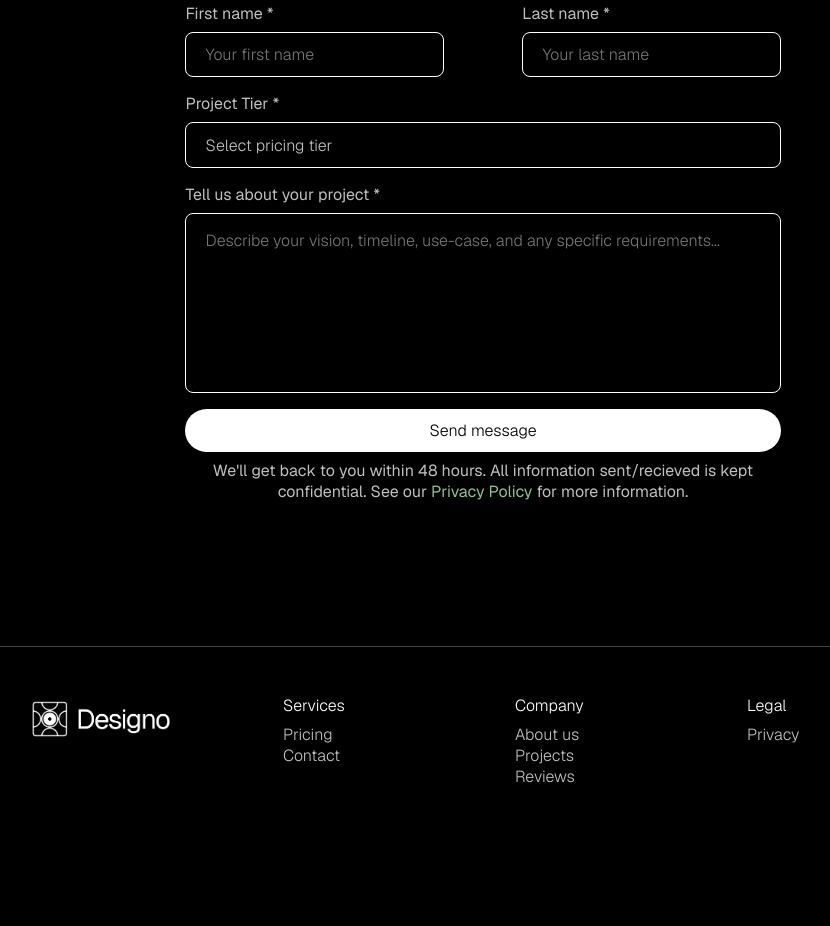
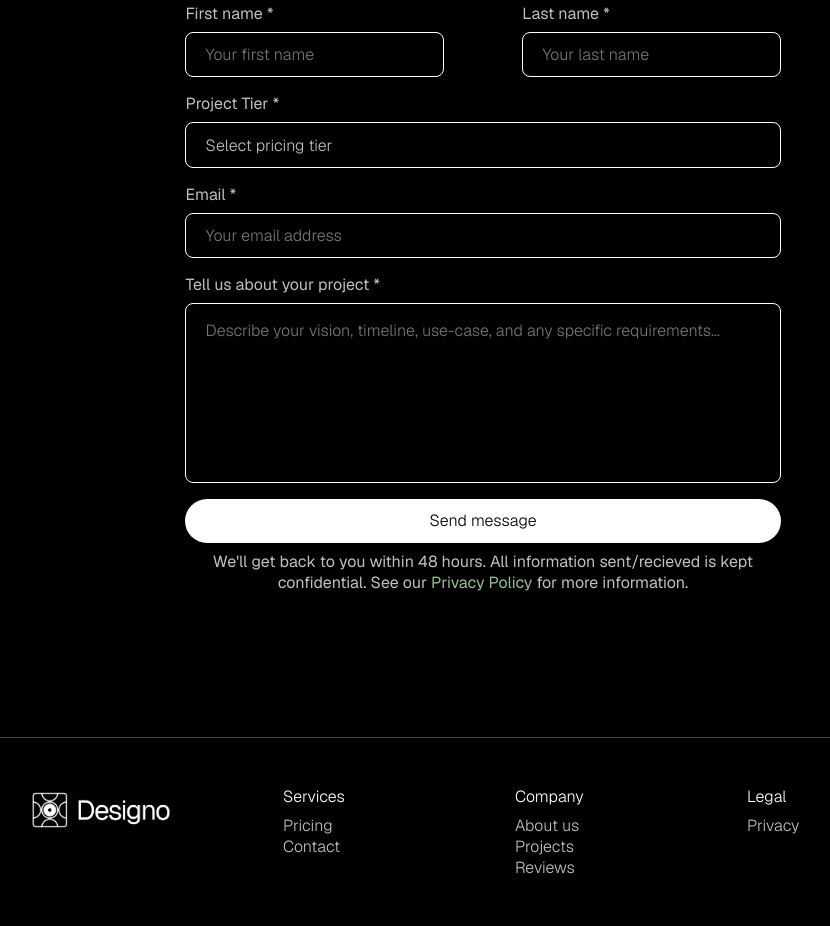
Before and after one commit to DesignoDevelopment/website, a website built with Vite: page index.html in a window 1280 px wide. Shown: the part 4131-5057 px from the top of the page, without its empty margins (157-987 px from the left). Before the commit the page ends 4966 px from the top, so only its background shows below. Built offline with nearby package versions, Linux system fonts and the light colour scheme; some packages are replaced by stand-ins of ours.

Commit message:
add email to form

```diff
--- a/index.html
+++ b/index.html
@@ -424,6 +424,10 @@
                 Enterprise - $999
               </option>
             </select>
+
+            <label for="email">Email *</label>
+            <input type="email" name="email" id="email" placeholder="Your email address" required>
+
             <!-- <span  class="error-message" id="tier-error"></span> -->
             <label for="message">Tell us about your project *</label>
             <textarea
```
Also changed, not shown: 1 other file.
